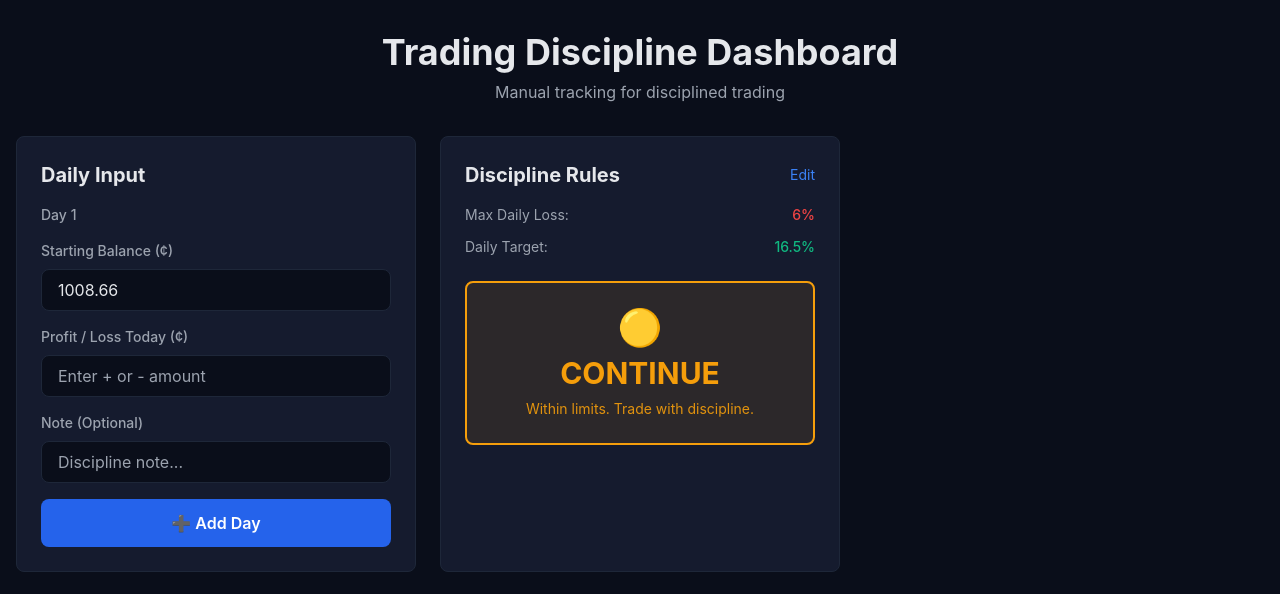
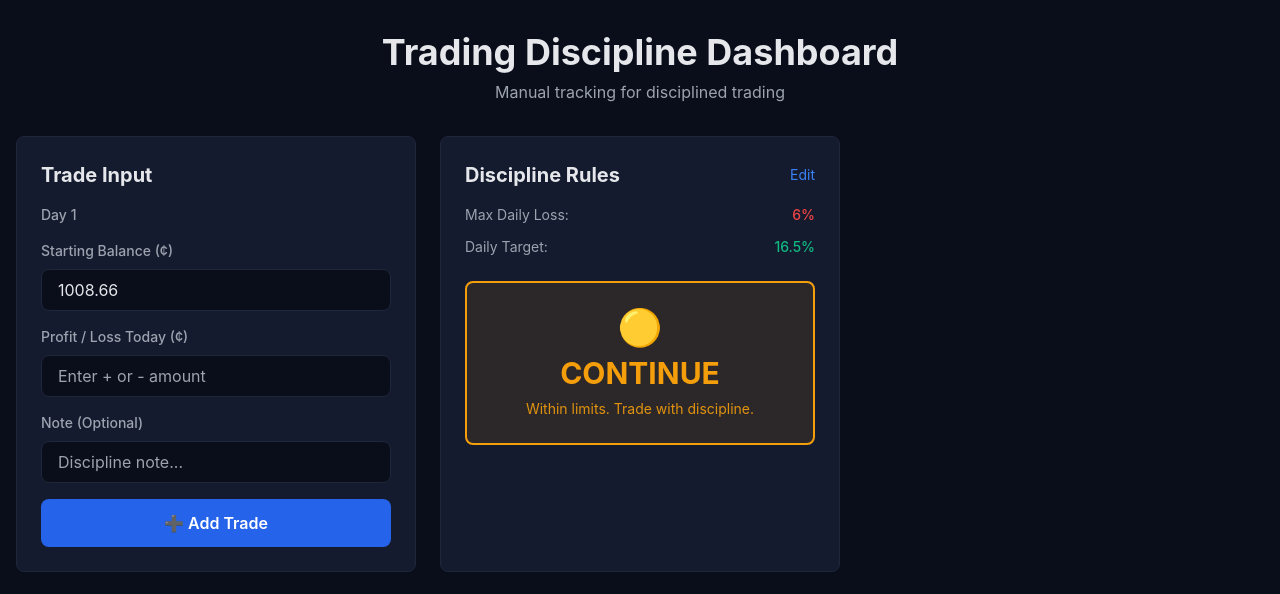
Before and after one commit to RITH-1437/Trading, a React (Vite) app: page / in a window 1280 px wide. Shown: the top 594 px of the page. Built offline with nearby package versions, Linux system fonts and the light colour scheme; the HTML template or start-up script is replaced by a standard one.

Commit message:
Update labels: Daily Input to Trade Input, Add Day to Add Trade

```diff
--- a/src/App.tsx
+++ b/src/App.tsx
@@ -116,7 +116,7 @@ function App() {
           <div className="grid grid-cols-1 lg:grid-cols-3 gap-6">
             {/* Column 1: Input, Rules, Chart */}
             <div className="lg:col-span-2 space-y-6">
-              {/* Daily Input and Rules Row */}
+              {/* Trade Input and Rules Row */}
               <div className="grid grid-cols-1 md:grid-cols-2 gap-6">
                 <DailyInput
                   onAddDay={handleAddDay}
--- a/src/components/DailyInput.tsx
+++ b/src/components/DailyInput.tsx
@@ -62,7 +62,7 @@ export const DailyInput: React.FC<DailyInputProps> = ({
 
   return (
     <div className="bg-dark-card border border-dark-border rounded-lg p-6">
-      <h2 className="text-xl font-bold mb-4 text-dark-text">Daily Input</h2>
+      <h2 className="text-xl font-bold mb-4 text-dark-text">Trade Input</h2>
 
       <form onSubmit={handleSubmit} className="space-y-4">
         <div>
@@ -121,7 +121,7 @@ export const DailyInput: React.FC<DailyInputProps> = ({
           className="w-full py-3 bg-blue-600 hover:bg-blue-700 text-white font-semibold
                    rounded-lg transition-colors duration-200"
         >
-          ➕ Add Day
+          ➕ Add Trade
         </button>
       </form>
     </div>
```
